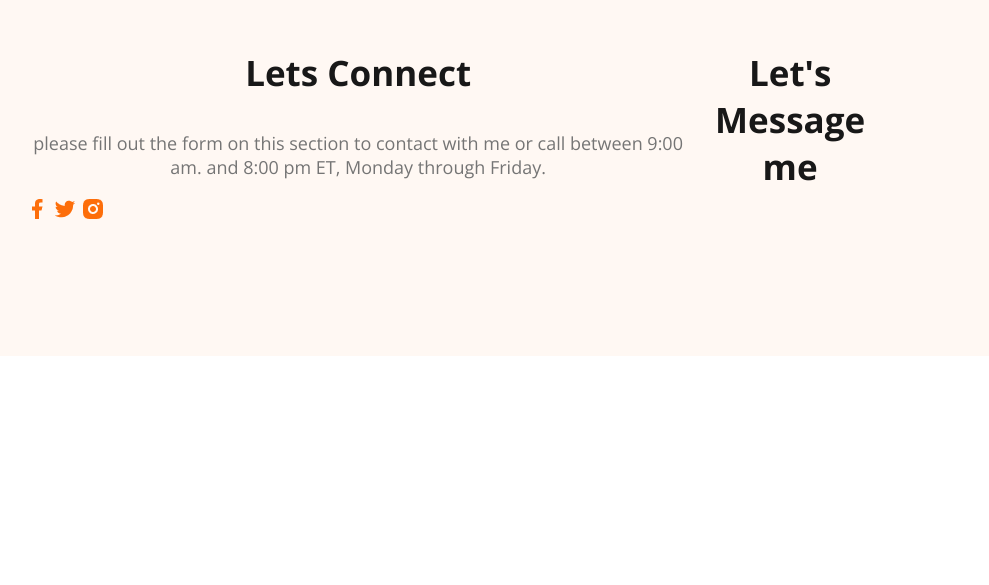
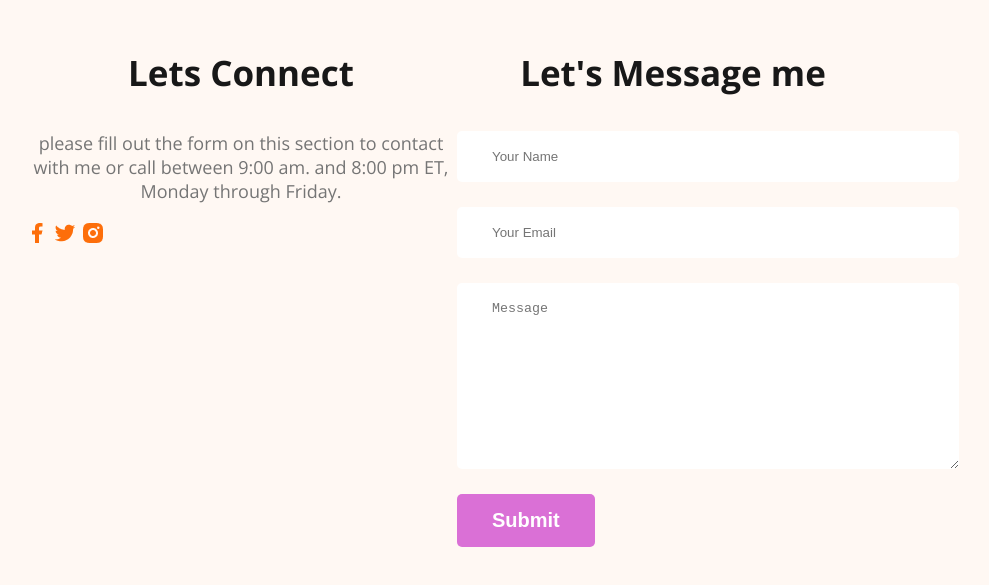
Before and after one commit to 0JUNAIRA0/webdeveloper, a plain HTML site: page index.html in a window 1280 px wide. Shown: the part 3231-3816 px from the top of the page, without its empty margins (183-1172 px from the left). Before the commit the page ends 3595 px from the top, so only its background shows below. Drawn offline with nearby package versions, Linux system fonts and the light colour scheme.

Commit message:
finished footer section with contact form

```diff
--- a/index.html
+++ b/index.html
@@ -171,6 +171,12 @@ A passionate developer with a focus on competitive programming, IoT, and robotic
           </div>
           <div class="footer-colmn">
 <h3 class="section-title">Let's Message me</h3>
+<form class="contact"  action="">
+    <input type="text" placeholder="Your Name">
+    <input type="email" name="" placeholder="Your Email" id="">
+    <textarea name="" id="" placeholder="Message"   cols="30" rows="10"></textarea>
+    <input class="btn-prim" type="submit" value="Submit">
+</form>
           </div>
     </footer>
 </body>
--- a/styles/portfolio.css
+++ b/styles/portfolio.css
@@ -175,3 +175,22 @@ footer{
     margin-top: 100px;
     padding: 130px 200px;
 }
+.footer-colmn{
+    width: 50%;
+}
+.social-links{
+     margin-right: 25px;
+ }
+
+.contact input[type="text"], input[type="email"],
+textarea{
+display: block;
+margin-bottom: 25px;
+padding: 18px 35px;
+
+color: #757575;
+border-radius: 5px;
+background: #FFF;
+border: 0;
+width: 100%;
+}
```
